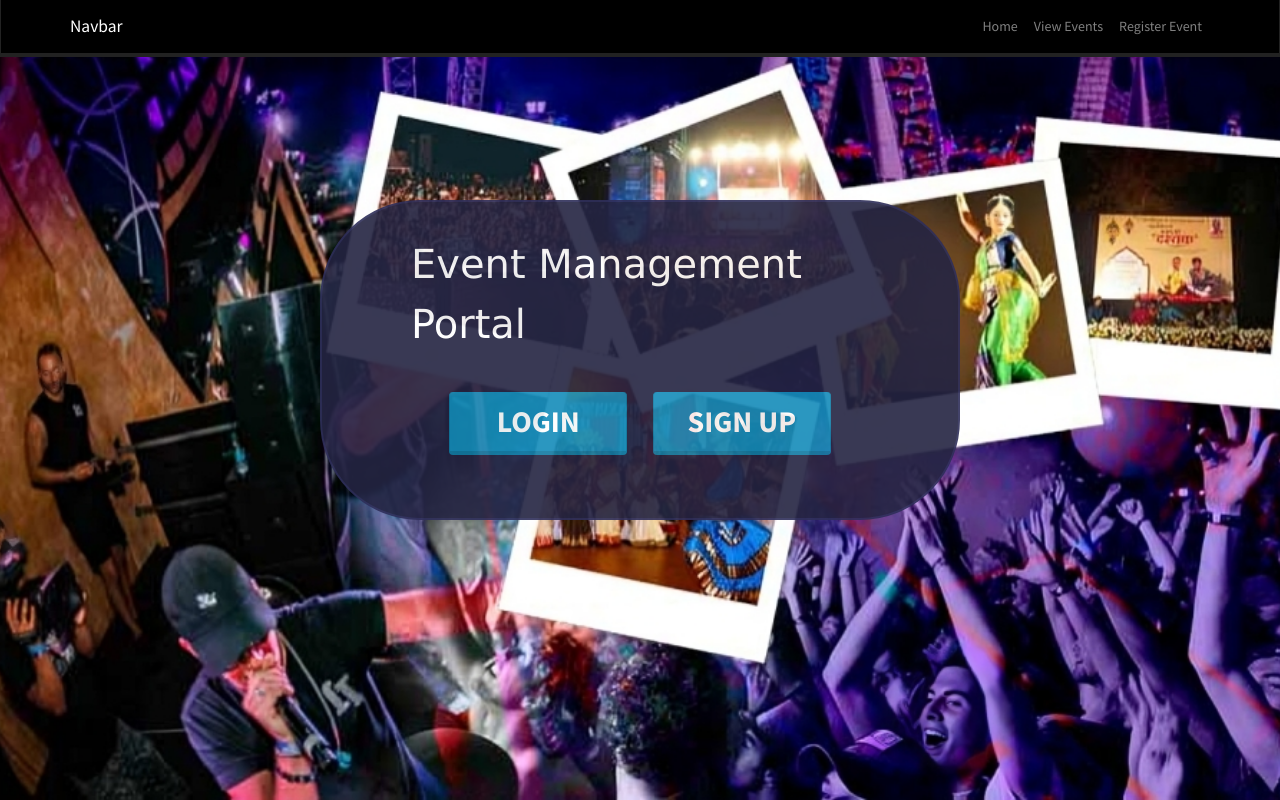
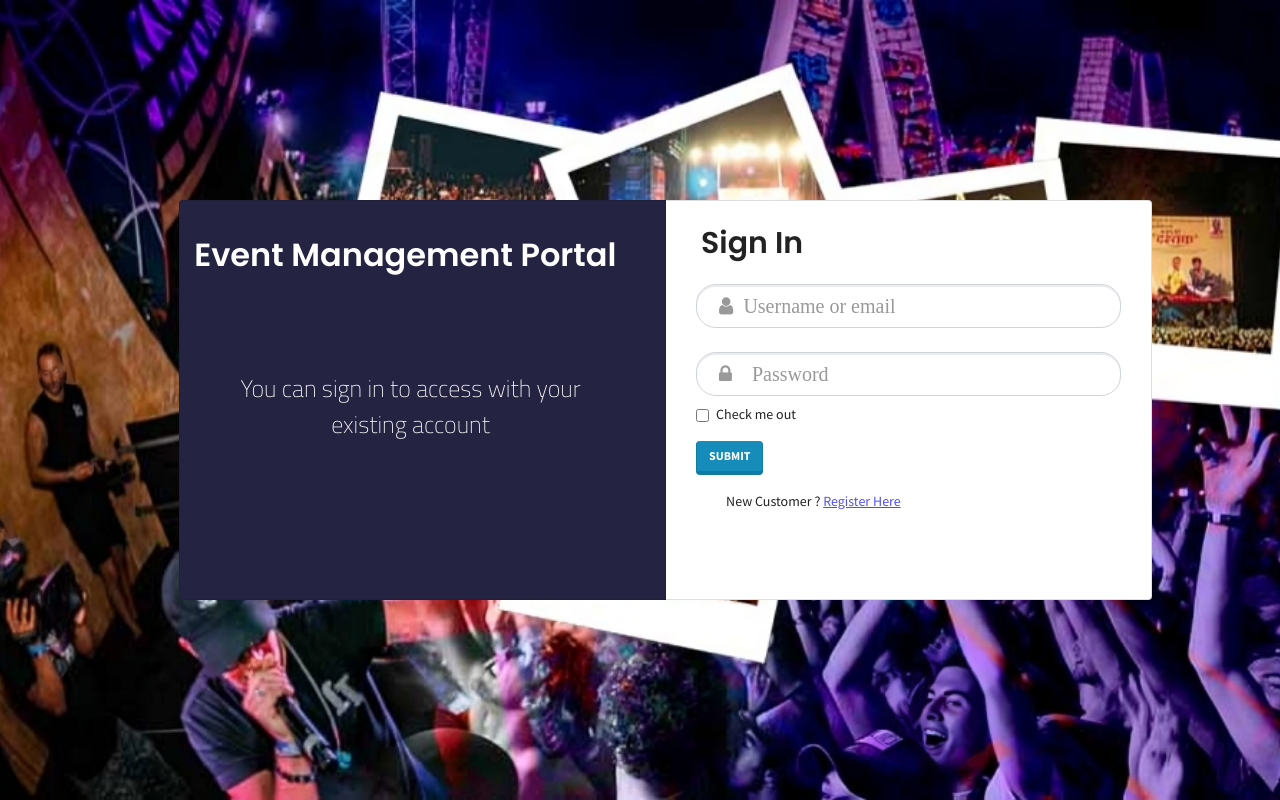
Before and after one commit to jjv1602/Nucleus-portal, a React (Create React App) app in the folder frontend/: page / in a window 1280 px wide. Built offline with nearby package versions, Linux system fonts and the light colour scheme; a web font is replaced by a local one.

Commit message:
Complete design of StartPage done

```diff
--- a/frontend/public/index.html
+++ b/frontend/public/index.html
@@ -10,6 +10,7 @@
       content="Web site created using create-react-app"
     />
     <link rel="apple-touch-icon" href="%PUBLIC_URL%/logo192.png" />
+
     <!--
       manifest.json provides metadata used when your web app is installed on a
       user's mobile device or desktop. See https://developers.google.com/web/fundamentals/web-app-manifest/
--- /dev/null
+++ b/frontend/src/components/ErrorMsg/ErrorMsg.js
@@ -0,0 +1,14 @@
+import React from 'react'
+import { Alert } from 'react-bootstrap'
+
+const ErrorMsg = () => {
+  return (
+    <div>
+        <Alert key="danger" variant="danger">
+          This is a  alert with
+        </Alert>
+    </div>
+  )
+}
+
+export default ErrorMsg
--- /dev/null
+++ b/frontend/src/components/Loading/Loading.js
@@ -0,0 +1,14 @@
+import React from 'react'
+import { Spinner } from 'react-bootstrap'
+
+const Loading = ({size=100}) => {
+  return (
+    <div>
+    <Spinner animation="border" role="status">
+      <span className="visually-hidden"></span>
+    </Spinner>
+    </div>
+  )
+}
+
+export default Loading;
--- /dev/null
+++ b/frontend/src/components/LoginPg/Login.css
@@ -0,0 +1,22 @@
+@import url('https://fonts.googleapis.com/css2?family=Poppins:wght@600&display=swap');
+.Login_pg{
+    height:20vh;
+
+}
+
+#cardt{
+
+    font-family:'Poppins', sans-serif;
+    position: absolute;
+    top:20px;
+    left:35px;
+    font-size: 30px;
+    padding-bottom: 10px;
+
+}
+
+.mb-2 placeholder::before{
+    content: "\f023";
+    font-family: 'FontAwesome';
+    font-size:20px;
+}
--- a/frontend/src/components/LoginPg/Login.js
+++ b/frontend/src/components/LoginPg/Login.js
@@ -4,6 +4,10 @@ import { Link } from 'react-router-dom';
 import Header from '../Header/Header';
 import MainScreen from '../MainScreen/MainScreen';
 import axios from 'axios'
+import Loading from '../Loading/Loading';
+import ErrorMsg from '../ErrorMsg/ErrorMsg';
+import './Login.css';
+import 'font-awesome/css/font-awesome.min.css';
 const Login = () => {
   const [email, setEmail] = useState("");
   const [password, setPassword] = useState("");
@@ -23,6 +27,7 @@ const Login = () => {
       }
 
       setLoading(true);
+      setError(false);
       const { data } = await axios.post('/api/users/login', {
         email,
         password,
@@ -32,29 +37,32 @@ const Login = () => {
       console.log(data);
       localStorage.setItem("userInfo", JSON.stringify(data));
       setLoading(false);
+
     }
     catch (error) {
-      // setError(error.response.data.message);
+      setError(error.response.data.message);
+      setError(true);
+      setLoading(false);
     }
 
   }
   return (
     <>
+    <section className='Login_pg'>
+    <section id="cardt">Sign In </section><br></br><br></br><br></br>
+      {/* <MainScreen title="LOGIN PAGE" > */}
+        <div>
+          {error && <ErrorMsg/>}
+          {loading && <Loading/>}
 
-      <Header />
-      <MainScreen title="LOGIN PAGE">
-        <Form onSubmit={submitHandler}>
-          <Form.Group className="mb-3" controlId="formBasicEmail">
-            <Form.Label>Email address</Form.Label>
-            <Form.Control type="email" placeholder="Enter email" onChange={(e) => setEmail(e.target.value)} />
-            <Form.Text className="text-muted">
-              We'll never share your email with anyone else.
-            </Form.Text>
+        <Form onSubmit={submitHandler} style={{paddingLeft:"10px",paddingRight:"10px"}}>
+          <Form.Group className="mb-1" controlId="formBasicEmail">
+            <Form.Control type="email" placeholder="  &#xf007;  Username or email " onChange={(e) => setEmail(e.target.value)}  style={{fontFamily: "FontAwesome",fontSize:"20px" ,borderRadius:"20px"}}
+            />
           </Form.Group>
-
-          <Form.Group className="mb-3" controlId="formBasicPassword">
-            <Form.Label>Password</Form.Label>
-            <Form.Control type="password" placeholder="Password" onChange={(p) => setPassword(p.target.value)} />
+          <Form.Group className="mb-2" controlId="formBasicPassword" style={{paddingTop:"20px"}}>
+            <Form.Control type="password" placeholder="  &#xf023;    Password" onChange={(p) => setPassword(p.target.value)} style={{fontFamily: "FontAwesome",fontSize:"20px" ,borderRadius:"20px"}}
+            />
           </Form.Group>
           <Form.Group className="mb-3" controlId="formBasicCheckbox">
             <Form.Check type="checkbox" label="Check me out" />
@@ -63,11 +71,13 @@ const Login = () => {
             Submit
           </Button>
         </Form>
-        <Row className="py-3">
-          <Col>New Customer ? <Link to="/register">Register Here</Link></Col>
+        <Row className="py-3" style={{padding:"40px"}} >
+          <Col>New Customer ? <Link to="/register" style={{ color: "rgb(80, 80, 240)",textDecoration:"underline" }}>Register Here</Link></Col>
         </Row>
-      </MainScreen>
+        </div>
+      {/* </MainScreen> */}
 
+    </section>
     </>
   );
 }
--- a/frontend/src/components/MainScreen/MainScreen.css
+++ b/frontend/src/components/MainScreen/MainScreen.css
@@ -1,7 +1,6 @@
 @import url("https://fonts.googleapis.com/css2?family=Work+Sans:wght@200&display=swap");
-
+@import url('https://fonts.googleapis.com/css2?family=Merriweather:wght@700&display=swap');
 .mainback {
-  min-height: 93vh;
   display: flex;
   padding: 10px 0;
 }
@@ -9,9 +8,9 @@
   width: 100%;
 }
 .heading {
-  font-size: 60px;
+  font-size: 40px;
   /* font-family: "Ubuntu", sans-serif; */
-  font-family: "Work Sans", sans-serif;
+  font-family: 'Merriweather', serif;
   padding: 5px 10px;
 }
 
--- a/frontend/src/components/start_pg/StartPg.js
+++ b/frontend/src/components/start_pg/StartPg.js
@@ -3,7 +3,9 @@ import React from 'react'
 import './start_pg.css';
 // import Login from '../LoginPg/Login';
 import Header from '../Header/Header';
-import { Button } from 'react-bootstrap'
+import { Button, Card, CardGroup } from 'react-bootstrap'
+import { Link } from 'react-router-dom';
+import Login from '../LoginPg/Login';
 const StartPg = () => {
   return (
     <>
@@ -11,16 +13,36 @@ const StartPg = () => {
 
         <section className='sec1'>
           <section className='sec1_img'>
-            <Header />
-            <section className='login'>
-              <div style={{ color: "white", fontFamily: "'Lucida Sans', 'Lucida Sans Regular', 'Lucida Grande', 'Lucida Sans Unicode', Geneva, Verdana, sans-serif", position: "absolute", top: "10%", left: "14%", right: "10%", fontSize: "40px" }}> Event Management Portal </div>
-              <Button variant="primary" type="submit" style={{ position: "absolute", left: "20%", width: "28%", top: "60%", height: "20%", fontSize: "30px" }} onClick="">
+            {/* <section className='login'>
+              <div style={{ color: "white", fontFamily: "'Lucida Sans', 'Lucida Sans Regular', 'Lucida Grande', 'Lucida Sans Unicode', Geneva, Verdana, sans-serif", position: "absolute", top: "10%", left: "14%", right: "10%", fontSize: "40px" }}> Welcome to Event Management Portal </div>
+              <Link to="/login">
+              <Button variant="primary" type="submit" style={{ position: "absolute", left: "20%", width: "28%", top: "60%", height: "20%", fontSize: "30px" }}>
                 Login
               </Button>
+              </Link>
               <Button variant="primary" type="submit" style={{ position: "absolute", right: "20%", width: "28%", top: "60%", height: "20%", fontSize: "30px" }} onClick="">
                 Sign Up
-              </Button>
-            </section>
+              </Button> */}
+            <CardGroup style={{ position: "absolute", top: "25%", left: "14%", right: "10%", height: "50%" }}>
+              <Card  style={{backgroundColor:"#242442"}}>
+                <Card.Body>
+
+                  <Card.Text>
+                    <section id="heading" >Event Management Portal </section>
+                   <section id="body">
+                    You can sign in to access with your
+                    existing account
+                    </section>
+                  </Card.Text>
+                </Card.Body>
+              </Card>
+
+              <Card>
+                 <Card.Body>
+                    <Login/>
+                </Card.Body>
+              </Card>
+            </CardGroup>
           </section>
         </section>
       </body>
--- a/frontend/src/components/start_pg/start_pg.css
+++ b/frontend/src/components/start_pg/start_pg.css
@@ -1,3 +1,5 @@
+@import url('https://fonts.googleapis.com/css2?family=Poppins:wght@600&display=swap');
+@import url('https://fonts.googleapis.com/css2?family=Titillium+Web:wght@200&display=swap');
 .sec1{
     height:100vh;
 }
@@ -37,3 +39,27 @@
     font-weight: bolder;
     font-family: 'Segoe UI', Tahoma, Geneva, Verdana, sans-serif;
 }
+
+#heading{
+    font-family:'Poppins', sans-serif;
+    position: absolute;
+    color: #ffff;
+    right: 8%;
+    font-size: 32px;
+    padding: 10px;
+    text-align: center;
+    padding-bottom: 10px;
+
+}
+
+#body{
+    font-family: 'Titillium Web', sans-serif;
+    position: absolute;
+    color: #ffff;
+    top:40%;
+    left:10%;
+    right: 15%;
+    text-align: center;
+    font-size: 24px;
+    padding: 10px;
+}
--- a/package.json
+++ b/package.json
@@ -24,6 +24,7 @@
     "dotenv": "^16.0.1",
     "express": "^4.18.1",
     "express-async-handler": "^1.2.0",
+    "font-awesome": "^4.7.0",
     "jsonwebtoken": "^8.5.1",
     "mongoose": "^6.5.2",
     "nodemon": "^2.0.19",
```
Also changed, not shown: 1 other file (tests, documents, lock files or other folders).
